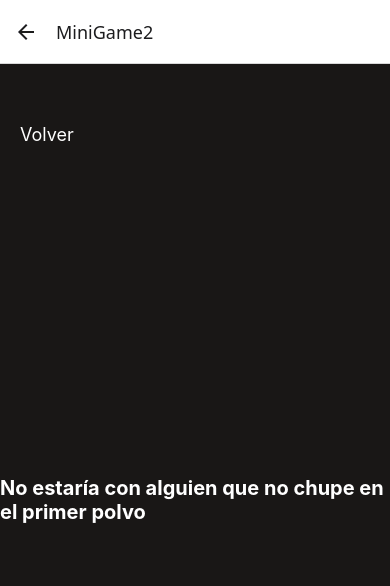
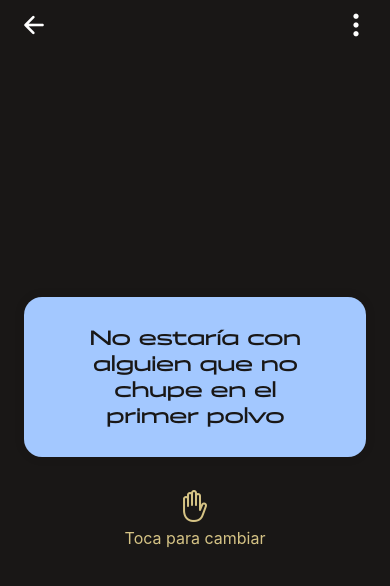
Before and after one commit to jgarcia311999/D.A.M, a React Native app: screen /MiniGame2 in a window 390 px wide. Shown: the top 586 px of the page. Built offline with nearby package versions, Linux system fonts and the light colour scheme.

Commit message:
estilos cambiados

```diff
--- a/App.tsx
+++ b/App.tsx
@@ -54,14 +54,14 @@ export default function App() {
           <Stack.Screen name="Prueba 1" component={PruebaGameOneScreen} options={{ headerShown: false }} />
           <Stack.Screen name="Juego 2" component={GameTwoScreen} options={{ headerShown: false }} />
           <Stack.Screen name="Prueba 2" component={PruebaGameTwoScreen} options={{ headerShown: false }} />
-          <Stack.Screen name="Juego 3" component={GameThreeScreen} />
+          <Stack.Screen name="Juego 3" component={GameThreeScreen} options={{ headerShown: false }} />
           <Stack.Screen name="Juego 4" component={GameFourScreen} options={{ headerShown: false }} />
           <Stack.Screen name="Prueba 4" component={PruebaGameFourScreen} options={{ headerShown: false }} />
           <Stack.Screen name="CreaFrase" component={CreaTuFrase} options={{ headerShown: false }} />
           <Stack.Screen name="TodasFrases" component={TodasLasFrasesScreen} options={{ headerShown: false }} />
           <Stack.Screen name="MiniGames" component={MiniGamesScreen} options={{ headerShown: false }} />
           <Stack.Screen name="MiniGame1" component={MiniGame1} options={{ headerShown: false }} />
-          <Stack.Screen name="MiniGame2" component={MiniGame2} />
+          <Stack.Screen name="MiniGame2" component={MiniGame2} options={{ headerShown: false }} />
           <Stack.Screen name="MiniGame4" component={MiniGame4} />
           <Stack.Screen name="VariosMinigames" component={VariosMinigames} options={{ headerShown: false }} />
         </Stack.Navigator>
--- a/screens/GameThreeScreen.js
+++ b/screens/GameThreeScreen.js
@@ -2,11 +2,51 @@ import * as Haptics from 'expo-haptics';
 import React, { useRef, useState } from 'react';
 import { View, Text, StyleSheet, TouchableOpacity, Animated, Easing, Dimensions, TouchableWithoutFeedback, PanResponder, SafeAreaView } from 'react-native';
 import Svg, { G, Path } from 'react-native-svg';
+import { Ionicons } from '@expo/vector-icons';
+import { useNavigation } from '@react-navigation/native';
+import { useSafeAreaInsets } from 'react-native-safe-area-context';
 
 const { width } = Dimensions.get('window');
 const radius = width * 0.35;
-const options = ['1 trago', '2 tragos', '3 tragos', 'Todos beben', 'Regla', 'Elige quien bebe'];
-const colors = ['#f39c12', '#d35400', '#8e44ad', '#27ae60', '#2980b9', '#c0392b'];
+
+const baseOptions = [
+  '1 trago',
+  '2 tragos',
+  '3 tragos',
+  'Todos beben',
+  'Crea una regla',
+  'Elige quien bebe',
+  'Beso o verdad',
+  'Reta a alguien a piedra, papel, tijeras, el que pierda bebe',
+  'Elige quien tenga una bebida diferente a la tuya, y cambiarosla',
+  'Reto rápido',
+  'Cambio de sitio, muevete tres sillas a tu izquierda',
+  'Besito al de la derecha',
+];
+
+const baseColors = [
+  '#f39c12',
+  '#d35400',
+  '#8e44ad',
+  '#27ae60',
+  '#2980b9',
+  '#c0392b',
+  '#e67e22',
+  '#9b59b6',
+  '#16a085',
+  '#fdcb6e',
+  '#00b894',
+  '#e17055',
+];
+
+const options = [];
+const colors = [];
+for (let i = 0; i < baseOptions.length; i++) {
+  options[i] = baseOptions[i];
+  options[i + baseOptions.length] = baseOptions[i];
+  colors[i] = baseColors[i];
+  colors[i + baseColors.length] = baseColors[i];
+}
 
 function createWheelPaths() {
   const angle = (2 * Math.PI) / options.length;
@@ -35,6 +75,9 @@ function createWheelPaths() {
 }
 
 export default function GameThreeScreen() {
+  const navigation = useNavigation();
+  const insets = useSafeAreaInsets();
+
   const spinAnim = useRef(new Animated.Value(0)).current;
   const [selected, setSelected] = useState(null);
   const [isSpinning, setIsSpinning] = useState(false);
@@ -96,7 +139,18 @@ export default function GameThreeScreen() {
   return (
     <TouchableWithoutFeedback disabled={!isSpinning}>
       <SafeAreaView style={[styles.container, { paddingTop: 50 }]}>
-        <Text style={styles.title}>Ruleta de los Traguitos</Text>
+        <View style={[styles.header, { paddingTop: insets.top + 10 }]}>
+          <TouchableOpacity onPress={() => {
+            Haptics.selectionAsync();
+            navigation.goBack();
+          }}>
+            <Ionicons name="arrow-back" size={28} color="#fff" />
+          </TouchableOpacity>
+          <TouchableOpacity onPress={() => { /* vacío de momento */ }}>
+            <Ionicons name="ellipsis-vertical" size={28} color="#fff" />
+          </TouchableOpacity>
+        </View>
+        <Text style={styles.title}>Ruleta del shot</Text>
         <View style={styles.pointer} />
         <Animated.View style={{ transform: [{ rotate: spin }] }} {...panResponder.panHandlers}>
           <Svg width={radius * 2} height={radius * 2}>
@@ -114,7 +168,7 @@ export default function GameThreeScreen() {
         >
           <Text style={styles.buttonText}>🎯 GIRAR</Text>
         </TouchableOpacity>
-        {selected && <Text style={styles.result}>Resultado: {selected}</Text>}
+        {selected && <Text style={styles.result}>{selected}</Text>}
       </SafeAreaView>
     </TouchableWithoutFeedback>
   );
@@ -123,7 +177,7 @@ export default function GameThreeScreen() {
 const styles = StyleSheet.create({
   container: {
     flex: 1,
-    backgroundColor: '#fff',
+    backgroundColor: '#191716',
     alignItems: 'center',
     justifyContent: 'center',
   },
@@ -131,6 +185,9 @@ const styles = StyleSheet.create({
     fontSize: 24,
     fontWeight: 'bold',
     marginBottom: 20,
+    color: '#fff',
+    fontFamily: 'Panchang-Bold',
+    textAlign: 'center',
   },
   button: {
     marginTop: 40,
@@ -143,11 +200,16 @@ const styles = StyleSheet.create({
     color: '#fff',
     fontSize: 18,
     fontWeight: 'bold',
+    fontFamily: 'Panchang-Bold',
+    textAlign: 'center',
   },
   result: {
     marginTop: 30,
     fontSize: 20,
     fontWeight: '600',
+    color: '#fff',
+    fontFamily: 'Panchang-Bold',
+    textAlign: 'center',
   },
   pointer: {
     position: 'absolute',
@@ -166,4 +228,15 @@ const styles = StyleSheet.create({
     borderBottomColor: 'transparent',
     zIndex: 1,
   },
+  header: {
+    width: '100%',
+    paddingHorizontal: 20,
+    flexDirection: 'row',
+    justifyContent: 'space-between',
+    alignItems: 'center',
+    position: 'absolute',
+    top: 0,
+    zIndex: 2,
+
+  },
 });
--- a/screens/MiniGamesScreen.js
+++ b/screens/MiniGamesScreen.js
@@ -83,7 +83,7 @@ export default function HomeScreen({ navigation, route }) {
                     navigation.goBack();
                   }}
                 >
-                  <Ionicons name="arrow-back" size={28} color="#fff" />
+                  <Ionicons name="arrow-back" size={28} color="#000" />
                 </TouchableOpacity>
 
                 <TouchableOpacity
@@ -98,7 +98,7 @@ export default function HomeScreen({ navigation, route }) {
                       paddingVertical: 8,
                       borderRadius: 8,
                       borderWidth: 1,
-                      borderColor: '#fff',
+                      borderColor: '#000',
                     },
                   ]}
                   onPress={() => {
@@ -106,7 +106,7 @@ export default function HomeScreen({ navigation, route }) {
                     navigation.navigate('Jugadores');
                   }}
                 >
-                  <Text style={{ color: '#fff', fontWeight: 'bold', fontFamily: 'Panchang-Bold' }}>Borrachos</Text>
+                  <Text style={{ color: '#000', fontWeight: 'bold', fontFamily: 'Panchang-Bold' }}>Borrachos</Text>
                 </TouchableOpacity>
 
                 <ScrollView contentContainerStyle={{ flexGrow: 1 }}>
@@ -115,13 +115,7 @@ export default function HomeScreen({ navigation, route }) {
                             {juegos.map((juego, index) => (
                                 <TouchableOpacity
                                     key={index}
-                                    style={[styles.gameCard, {
-                                      backgroundColor:
-                                        index === 0 ? '#bfa3ff' :
-                                        index === 1 ? '#ffc8a3' :
-                                        index === 2 ? '#d5c385' :
-                                        '#a3ffd9'
-                                    }]}
+                                    style={styles.gameCard}
                                     onPress={() =>
                                       juego.minijuego
                                         ? handleMinijuegoPress(juego.minijuego)
@@ -145,7 +139,7 @@ export default function HomeScreen({ navigation, route }) {
 const styles = StyleSheet.create({
     gridBackground: {
         flex: 1,
-        backgroundColor: '#191716',
+        backgroundColor: '#70B77E',
     },
     imageBackground: {
         position: 'absolute',
@@ -174,6 +168,9 @@ const styles = StyleSheet.create({
         shadowOpacity: 0.1,
         shadowRadius: 4,
         elevation: 2,
+        backgroundColor: '#459853',
+        borderWidth: 2,
+        borderColor: '#0A5617',
     },
     cardImage: {
         width: '100%',
--- a/screens/miniGames/MiniGame2.js
+++ b/screens/miniGames/MiniGame2.js
@@ -1,6 +1,8 @@
 import React from 'react';
 import * as Haptics from 'expo-haptics';
 import { View, Text, StyleSheet, TouchableWithoutFeedback, SafeAreaView, TouchableOpacity } from 'react-native';
+import { Ionicons } from '@expo/vector-icons';
+import { useSafeAreaInsets } from 'react-native-safe-area-context';
 
 const frases = [
   'No estaria con una gorda',
@@ -33,6 +35,7 @@ const frases = [
 ];
 
 export default function MiniGame2({ navigation }) {
+  const insets = useSafeAreaInsets();
   const [fraseActual, setFraseActual] = React.useState(() => {
     return frases[Math.floor(Math.random() * frases.length)];
   });
@@ -46,16 +49,27 @@ export default function MiniGame2({ navigation }) {
   };
 
   return (
-    <SafeAreaView style={[styles.container, { paddingTop: 50 }]}>
-      <TouchableOpacity onPress={() => {
-        Haptics.impactAsync(Haptics.ImpactFeedbackStyle.Light);
-        navigation.goBack();
-      }} style={styles.backButton}>
-        <Text style={styles.backButtonText}>Volver</Text>
-      </TouchableOpacity>
+    <SafeAreaView style={styles.container}>
+      <View style={[styles.header, { paddingTop: insets.top + 10 }]}>
+        <TouchableOpacity onPress={() => {
+          Haptics.selectionAsync();
+          navigation.goBack();
+        }}>
+          <Ionicons name="arrow-back" size={28} color="#fff" />
+        </TouchableOpacity>
+        <TouchableOpacity onPress={() => { /* vacío de momento */ }}>
+          <Ionicons name="ellipsis-vertical" size={28} color="#fff" />
+        </TouchableOpacity>
+      </View>
       <TouchableWithoutFeedback onPress={cambiarFrase}>
         <View style={styles.content}>
-          <Text style={styles.text}>{fraseActual}</Text>
+          <View style={styles.card}>
+            <Text style={styles.text}>{fraseActual}</Text>
+          </View>
+          <View style={{ marginTop: 32, alignItems: 'center' }}>
+            <Ionicons name="hand-left-outline" size={32} color="#d5c385" />
+            <Text style={{ color: '#d5c385', marginTop: 4, fontSize: 16 }}>Toca para cambiar</Text>
+          </View>
         </View>
       </TouchableWithoutFeedback>
     </SafeAreaView>
@@ -80,9 +94,33 @@ const styles = StyleSheet.create({
     justifyContent: 'center',
     alignItems: 'center',
   },
+  card: {
+    backgroundColor: '#a3c8ff',
+    borderRadius: 18,
+    padding: 28,
+    marginHorizontal: 24,
+    shadowColor: '#000',
+    shadowOpacity: 0.08,
+    shadowRadius: 12,
+    elevation: 3,
+    alignItems: 'center',
+  },
   text: {
     fontSize: 20,
     fontWeight: 'bold',
-    color: '#fff'
+    color: '#191716',
+    textAlign: 'center',
+    fontFamily: 'Panchang-Regular',
+    paddingHorizontal: 28,
+  },
+  header: {
+    width: '100%',
+    paddingHorizontal: 20,
+    flexDirection: 'row',
+    justifyContent: 'space-between',
+    alignItems: 'center',
+    position: 'absolute',
+    top: 0,
+    zIndex: 2,
   },
 });
```
